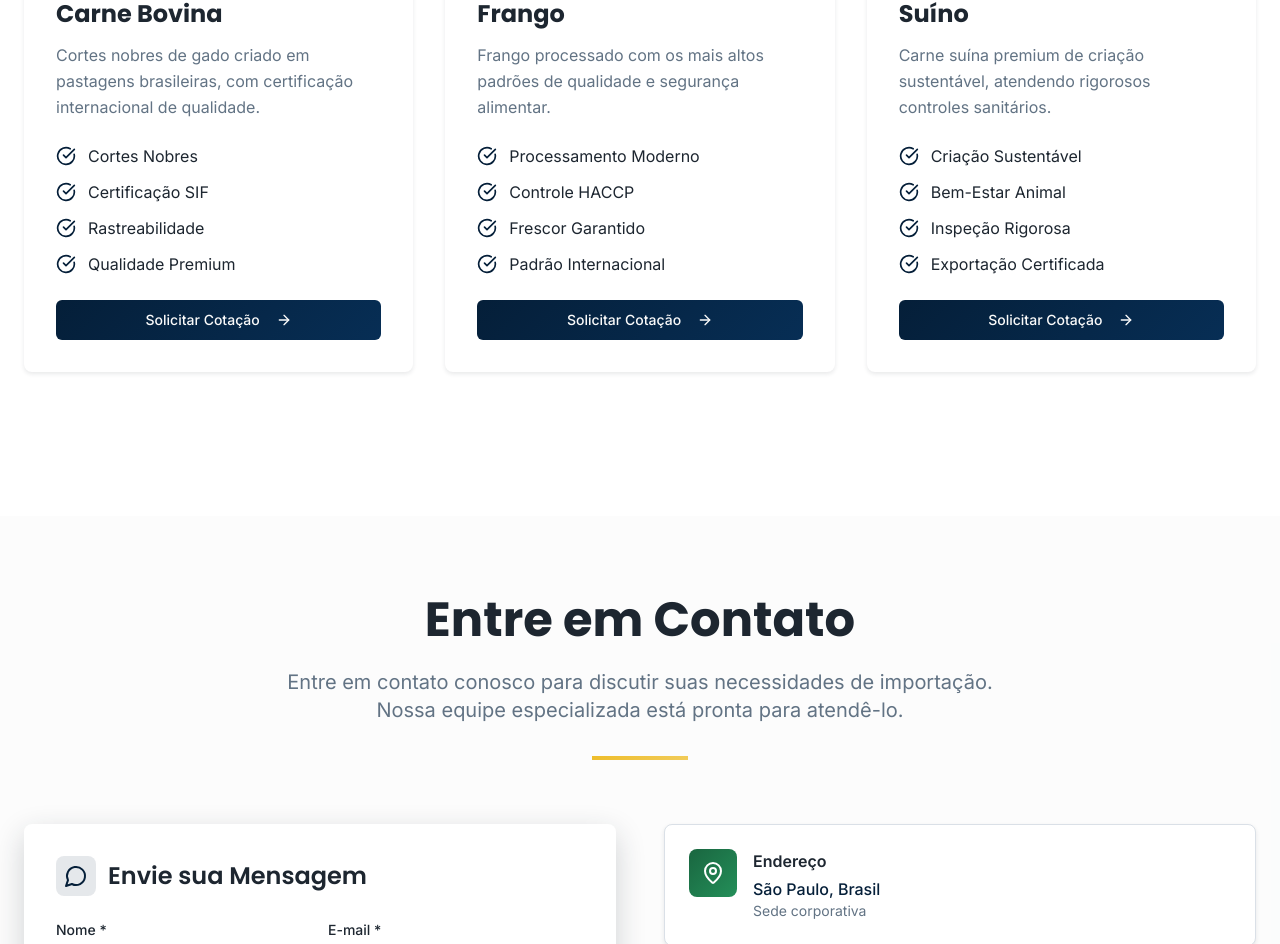
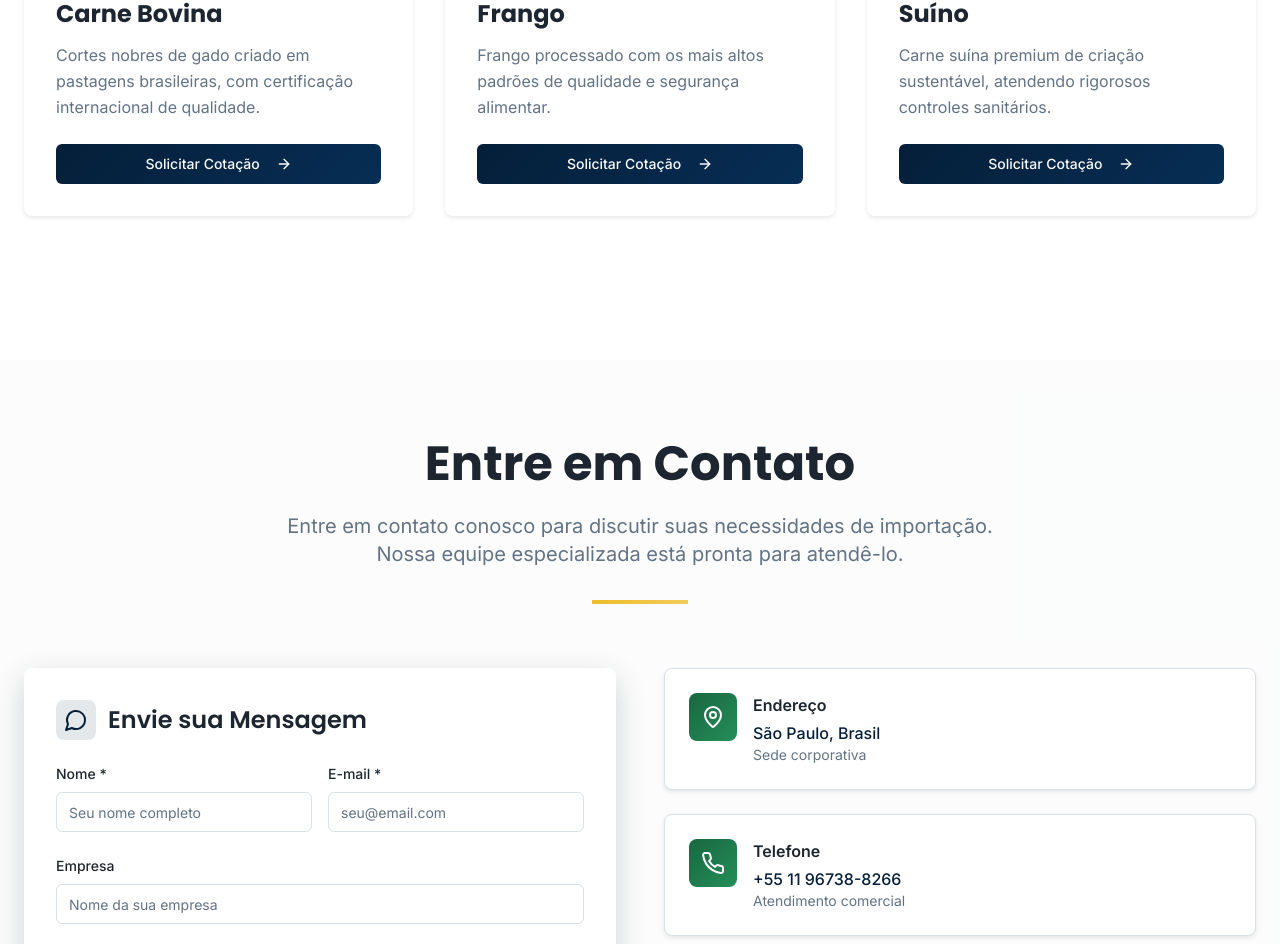
Before and after one commit to caiquestow/brasaglobal-china-connect, a React (Vite) app: page / in a window 1280 px wide. Shown: the part 2152-3096 px from the top of the page. Built offline with nearby package versions, Linux system fonts and the light colour scheme.

Commit message:
Visual edit in Lovable
Edited UI in Lovable

```diff
--- a/src/components/Products.tsx
+++ b/src/components/Products.tsx
@@ -68,12 +68,7 @@ export const Products = () => {
                 </p>
 
                 <div className="space-y-3 mb-6">
-                  {product.features.map((feature, featureIndex) => (
-                    <div key={featureIndex} className="flex items-start gap-3">
-                      <CheckCircle className="h-5 w-5 text-primary mt-0.5" aria-hidden="true" />
-                      <span className="text-foreground">{feature}</span>
-                    </div>
-                  ))}
+                  {product.features.map((feature, featureIndex) => {})}
                 </div>
 
                 <Button onClick={scrollToContact} className="w-full bg-gradient-primary hover:bg-primary-hover group">
```
